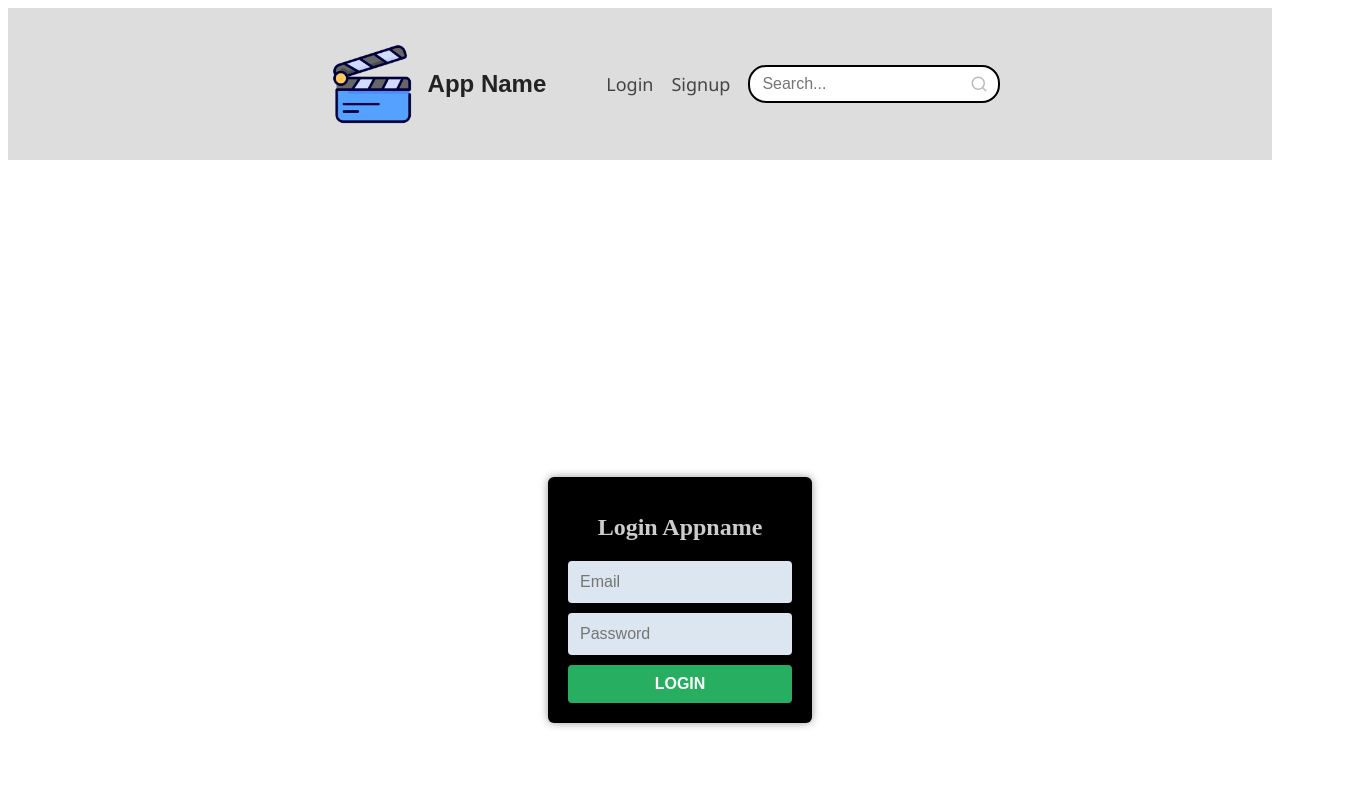
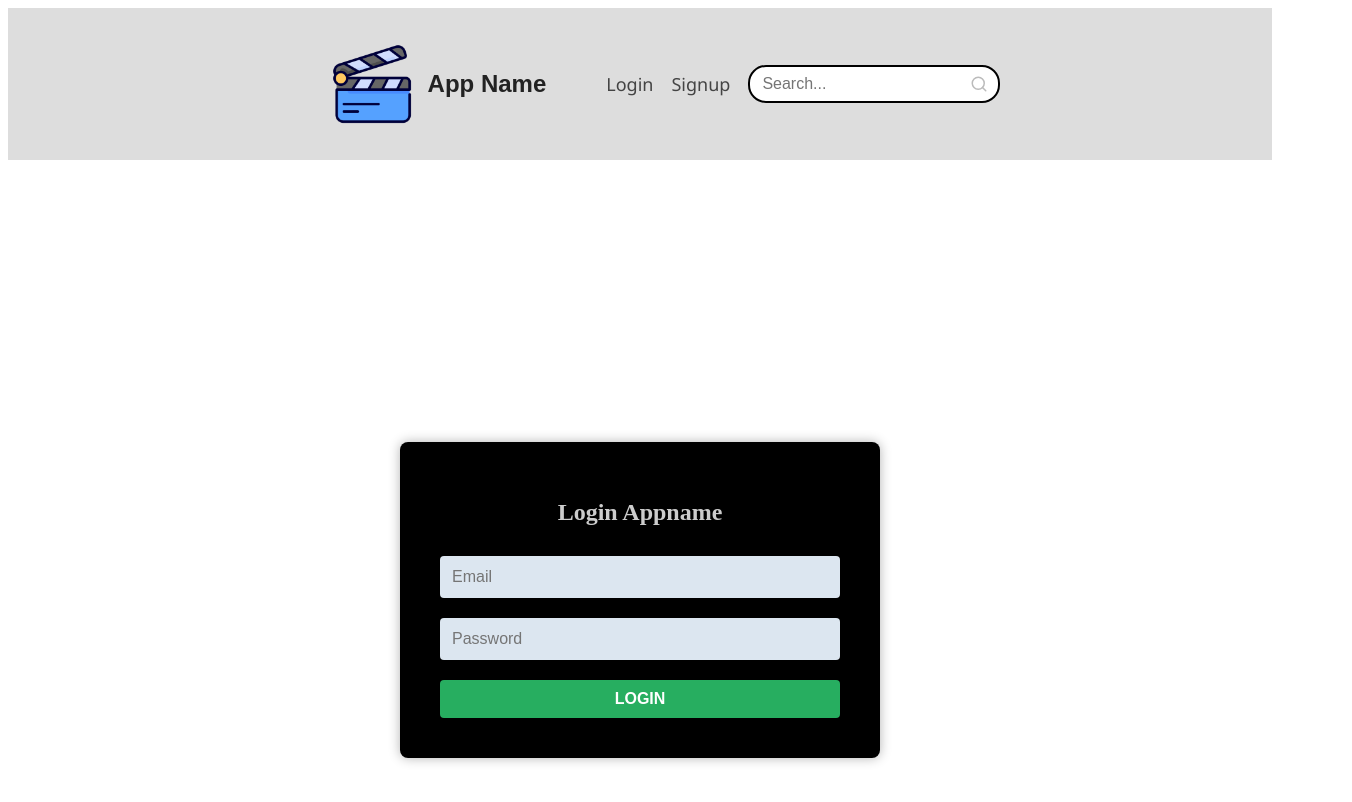
Before and after one commit to Krrithik/AppDev3390-FinalProject, a Vue app in the folder frontend/: page /login in a window 1280 px wide. Shown: the top 802 px of the page, 1352 px wide, since content can reach past the window. Built offline with nearby package versions, Linux system fonts and the light colour scheme; the HTML template or start-up script is replaced by a standard one.

Commit message:
finished replicating SignUp/Login style

```diff
--- a/frontend/src/views/LoginPage.vue
+++ b/frontend/src/views/LoginPage.vue
@@ -46,24 +46,27 @@ async function handleLogin() {
 .loginWrapper {
    display: flex;
    flex-direction: column;
+   justify-content: center;
    align-items: center;
-   justify-content: center;
    height: 100vh;
    background-color: white;
    padding: 40px;
-   border-radius: 8px;
-   width: 100%;
    gap: 20px;
 }
 
 .loginBar {
+   background-color: black;
+   padding: 40px;
+   border-radius: 8px;
+   width: 100%;
+   max-width: 400px;
    display: flex;
    flex-direction: column;
-   background-color: black;
-   padding: 20px;
-   border-radius: 6px;
-   gap: 10px;
-   box-shadow: 0 0 8px rgba(0, 0, 0, 0.4);
+   gap: 20px;
+   box-shadow: 0 0 12px rgba(0, 0, 0, 0.3);
+   justify-content: center;
+   align-items: center;
+   text-align: center;
 }
 
 .formTitle {
@@ -74,17 +77,13 @@ async function handleLogin() {
 }
 
 .loginInput {
-   background-color: #dce6f0;
-   border: none;
-   padding: 10px 12px;
-   border-radius: 4px;
-   font-size: 1rem;
-   width: 200px;
    padding: 12px;
    border-radius: 4px;
    border: none;
    font-size: 1rem;
    background-color: #dce6f0;
+   width: 376px;
+
 }
 
 .loginInput:focus {
@@ -100,6 +99,7 @@ async function handleLogin() {
    font-weight: bold;
    font-size: 1rem;
    cursor: pointer;
+   width: 400px;
    transition: background-color 0.3s ease;
 }
 
```
